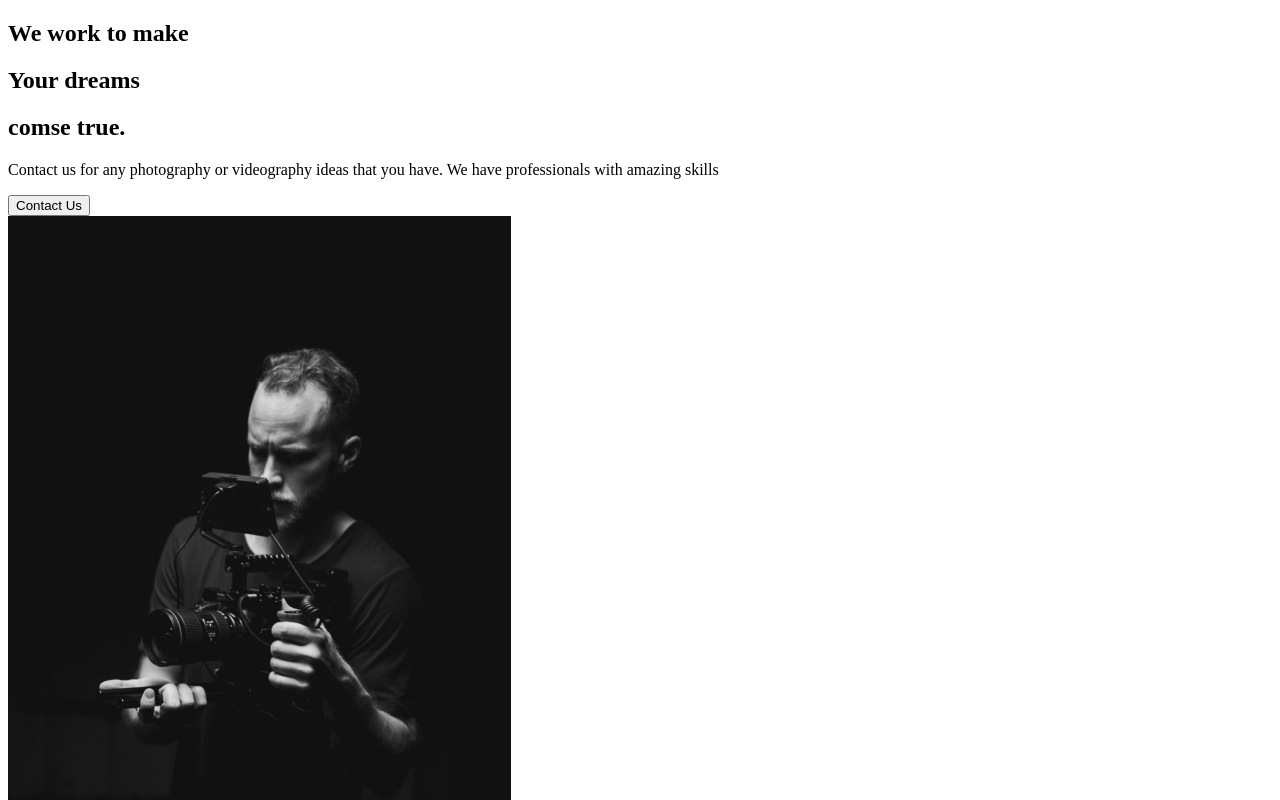
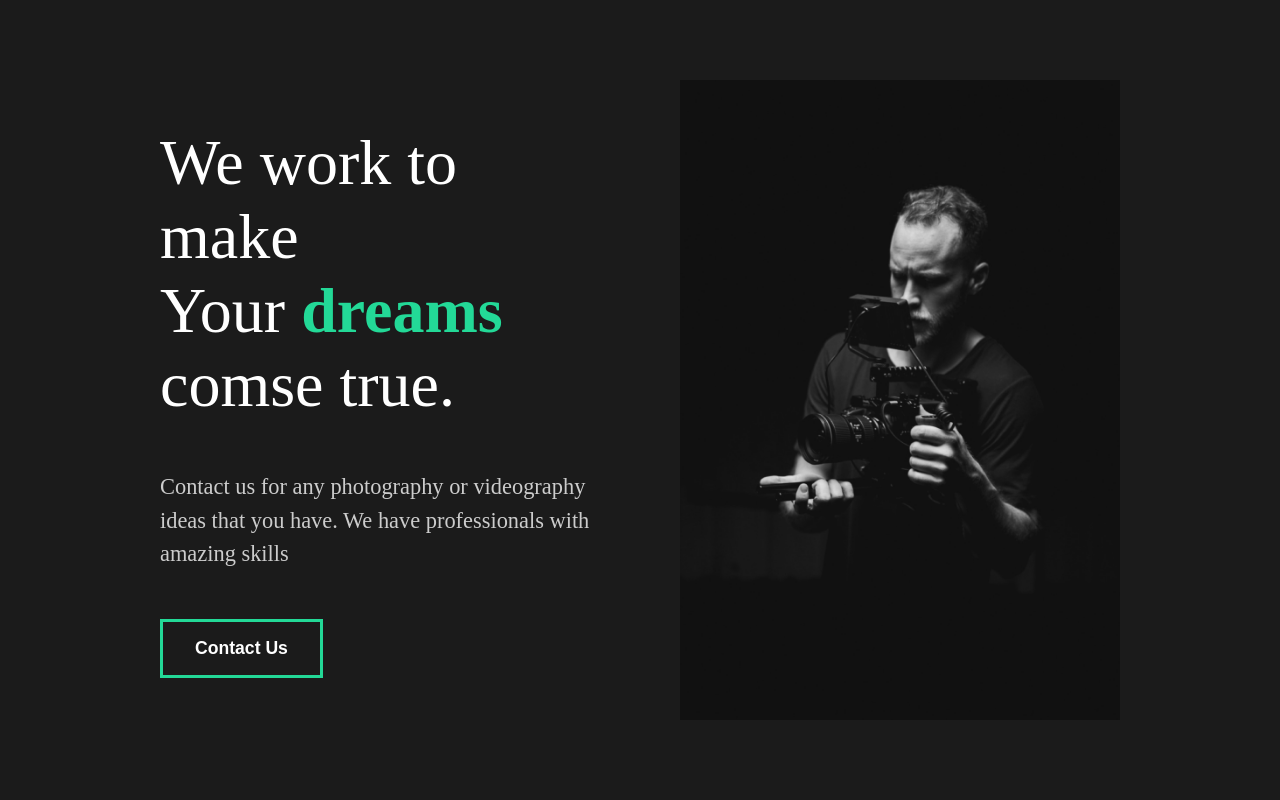
Before and after one commit to Xaisone/the-creative-react-captrue, a React (Create React App) app: page / in a window 1280 px wide. Shown: the top 800 px of the page. Built offline with nearby package versions, Linux system fonts and the light colour scheme.

Commit message:
5.Intro To Styled Components

```diff
--- a/src/App.js
+++ b/src/App.js
@@ -1,9 +1,11 @@
 import AboutUs from "./pages/AboutUs";
+import GlobalStyle from "./components/GlobalStyle";
 
 
 function App() {
   return (
     <div className="App">
+      <GlobalStyle/>
       <AboutUs />
     </div>
   );
--- a/src/components/AboutSection.js
+++ b/src/components/AboutSection.js
@@ -1,33 +1,71 @@
 import home1 from '../img/home1.png';
+import styled from 'styled-components';
 
 const AboutSection = () => {
+
   return (
-    <div>
-      <div className="description">
+    <StyledAbout>
+      <StyledDescription>
         <div className="title">
-          <div className="hide">
+          <StyleHide>
             <h2>We work to make</h2>
-          </div>
-          <div className="hide">
+          </StyleHide>
+          <StyleHide>
             <h2>
               Your <span> dreams</span>
             </h2>
-          </div>
-          <div className="hide">
+          </StyleHide>
+          <StyleHide>
             <h2>comse true.</h2>
-          </div>
+          </StyleHide>
         </div>
         <p>
           Contact us for any photography or videography ideas that you have. We
           have professionals with amazing skills
         </p>
         <button>Contact Us</button>
-      </div>
-      <div className="image">
+      </StyledDescription>
+      <StyledImage>
         <img src={home1} alt="" />
-      </div>
-    </div>
+      </StyledImage>
+    </StyledAbout>
   );
 };
 
+
+
+// Style Here
+
+const StyledAbout = styled.div`
+ min-height: 90vh;
+ display: flex;
+ align-items: center;
+ justify-content: space-between;
+ padding: 5rem 10rem;
+ color: white;
+`
+const StyledDescription = styled.div`
+flex: 1;
+padding-right: 5rem;
+h2{
+    font-weight: lighter;
+}
+`
+
+const StyledImage =  styled.div`
+
+flex: 1;
+overflow: hidden;
+
+img{
+    height: 80vh;
+    width: 100%;
+    object-fit: cover;
+}
+`
+
+const StyleHide = styled.div`
+overflow: hidden;
+`
+
 export default AboutSection;
--- /dev/null
+++ b/src/components/GlobalStyle.js
@@ -0,0 +1,61 @@
+import { createGlobalStyle } from "styled-components";
+
+const GlobalStyle = createGlobalStyle`
+    *{
+        margin: 0;
+        padding: 0;
+        box-sizing: border-box;
+    }
+
+    body{
+        background: #1b1b1b;
+    }
+
+    button{
+        font-weight: bold;
+        font-size: 1.1rem;
+        cursor: pointer;
+        padding: 1rem 2rem;
+        border: 3px solid #23d997;
+        background: transparent;
+        color: white;
+        transition: all 0.5s ease;
+        &:hover{
+            background-color: #23d997;
+            color: white;
+        }
+
+    }
+
+    h2{
+        font-weight: lighter;
+        font-size: 4rem;
+    }
+
+    h3{
+        color:white
+    }
+    h4{
+        font-weight: bold;
+    }
+
+    span{
+        font-weight: bold;
+        color: #23d997;
+    }
+
+    a{
+        font-size: 1.1rem;
+    }
+
+    p{
+        padding: 3rem 0rem;
+        color: #ccc;
+        font-size: 1.4rem;
+        line-height: 150%;
+    }
+`;
+
+
+
+export default GlobalStyle;
```
